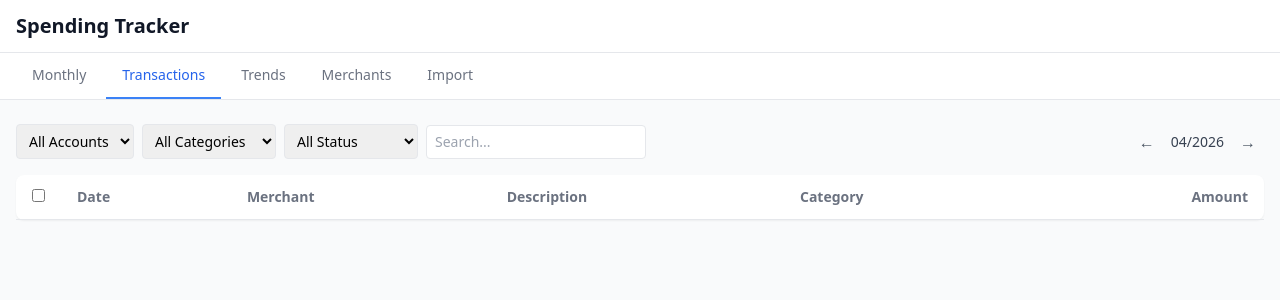
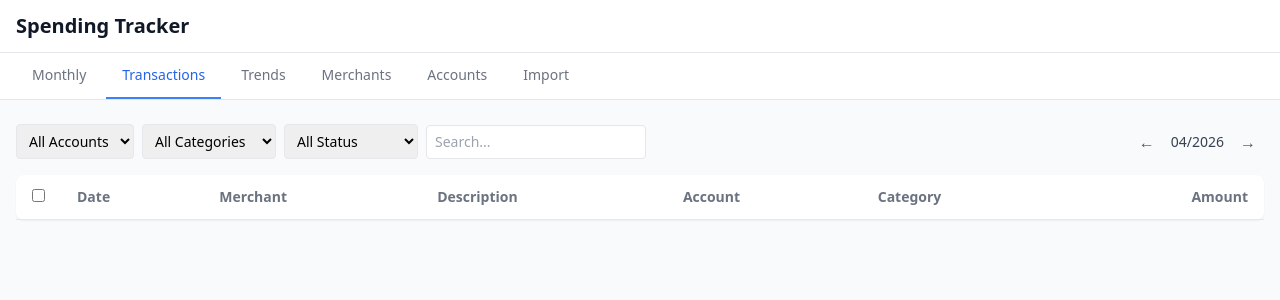
Before and after one commit to mrdefenestrator/spending, a Flask app: page /transactions in a window 1280 px wide. Shown: the top 300 px of the page. Run offline with Flask 3, Linux system fonts and the light colour scheme; lists and menus that the app fills with data are empty; some libraries are stand-ins or nearby versions.

Commit message:
improvements

```diff
--- a/configs/categories.yaml
+++ b/configs/categories.yaml
@@ -23,7 +23,11 @@ categories:
     sort_order: 11
   - name: Transfer
     sort_order: 12
+  - name: Insurance
+    sort_order: 13
   - name: Fees
-    sort_order: 13
+    sort_order: 14
+  - name: Taxes
+    sort_order: 14
   - name: Other
-    sort_order: 14
+    sort_order: 15
--- a/spending/repository/aggregations.py
+++ b/spending/repository/aggregations.py
@@ -6,6 +6,7 @@ from sqlalchemy import Connection, extract, func, select
 from sqlalchemy.sql.functions import coalesce
 
 from spending.models import (
+    accounts,
     imports,
     merchant_cache,
     transaction_corrections,
@@ -46,6 +47,7 @@ def _base_query():
             _resolved_merchant(),
             _resolved_category(),
             transaction_corrections.c.id.label("correction_id"),
+            accounts.c.name.label("account_name"),
         )
         .select_from(
             transactions.join(imports, transactions.c.import_id == imports.c.id)
@@ -62,6 +64,7 @@ def _base_query():
             )
             == merchant_cache.c.merchant_name,
         )
+        .outerjoin(accounts, transactions.c.account_id == accounts.c.id)
         .where(imports.c.status == "confirmed")
     )
 
--- a/web/routes/accounts.py
+++ b/web/routes/accounts.py
@@ -1,11 +1,49 @@
 from flask import Blueprint, current_app, render_template, request
 from sqlalchemy.exc import IntegrityError
 
-from spending.repository.accounts import add_account, list_accounts
+from spending.repository.accounts import add_account, edit_account, list_accounts
 
 VALID_ACCOUNT_TYPES = {"checking", "savings", "credit_card", "other"}
 
 bp = Blueprint("accounts", __name__)
+
+
+@bp.route("/accounts")
+def index():
+    engine = current_app.config["engine"]
+    with engine.connect() as conn:
+        accts = list_accounts(conn)
+    template = (
+        "partials/accounts_content.html"
+        if request.headers.get("HX-Request")
+        else "accounts.html"
+    )
+    return render_template(template, active_tab="accounts", accounts=accts)
+
+
+@bp.route("/accounts/<int:account_id>/edit")
+def edit_form(account_id):
+    engine = current_app.config["engine"]
+    with engine.connect() as conn:
+        accts = list_accounts(conn)
+    acct = next((a for a in accts if a["id"] == account_id), None)
+    return render_template("partials/account_edit_row.html", account=acct)
+
+
+@bp.route("/accounts/<int:account_id>", methods=["POST"])
+def update(account_id):
+    name = request.form.get("name", "").strip()
+    institution = request.form.get("institution", "").strip()
+    account_type = request.form.get("account_type", "other")
+    if account_type not in VALID_ACCOUNT_TYPES:
+        account_type = "other"
+
+    engine = current_app.config["engine"]
+    with engine.connect() as conn:
+        if name and institution:
+            edit_account(conn, account_id, name=name, institution=institution, account_type=account_type)
+        accts = list_accounts(conn)
+    return render_template("partials/accounts_content.html", active_tab="accounts", accounts=accts)
 
 
 @bp.route("/accounts", methods=["POST"])
--- /dev/null
+++ b/web/templates/accounts.html
@@ -0,0 +1,4 @@
+{% extends "base.html" %}
+{% block content %}
+{% include "partials/accounts_content.html" %}
+{% endblock %}
--- a/web/templates/base.html
+++ b/web/templates/base.html
@@ -22,6 +22,7 @@
                     ("transactions", "/transactions", "Transactions"),
                     ("trends", "/trends", "Trends"),
                     ("merchants", "/merchants", "Merchants"),
+                    ("accounts", "/accounts", "Accounts"),
                     ("import", "/import", "Import"),
                 ] %}
                 {% for tab_id, tab_url, tab_label in tabs %}
--- a/web/templates/partials/import_batch.html
+++ b/web/templates/partials/import_batch.html
@@ -13,7 +13,9 @@
             <td class="py-1">{{ txn.date }}</td>
             <td class="py-1">{{ txn.merchant }}</td>
             <td class="py-1 text-gray-500">{{ txn.category }}</td>
-            <td class="py-1 text-right">${{ "%.2f"|format(txn.amount|abs) }}</td>
+            <td class="py-1 text-right {{ 'text-red-600' if txn.amount < 0 else 'text-green-600' }}">
+                {{ '-$' if txn.amount < 0 else '+$' }}{{ "%.2f"|format(txn.amount|abs) }}
+            </td>
         </tr>
         {% endfor %}
     </tbody>
--- a/web/templates/partials/monthly_drilldown.html
+++ b/web/templates/partials/monthly_drilldown.html
@@ -4,7 +4,9 @@
         <tr class="border-b border-gray-200 text-sm">
             <td class="px-8 py-2 text-gray-600">{{ txn.date }}</td>
             <td class="px-4 py-2">{{ txn.merchant }}</td>
-            <td class="px-4 py-2 text-right">${{ "%.2f"|format(txn.amount|abs) }}</td>
+            <td class="px-4 py-2 text-right {{ 'text-red-600' if txn.amount < 0 else 'text-green-600' }}">
+                {{ '-$' if txn.amount < 0 else '+$' }}{{ "%.2f"|format(txn.amount|abs) }}
+            </td>
         </tr>
         {% endfor %}
     </table>
--- a/web/templates/partials/transaction_edit.html
+++ b/web/templates/partials/transaction_edit.html
@@ -1,5 +1,5 @@
 <tr id="edit-{{ txn_id }}" class="bg-blue-50 border-b">
-    <td colspan="6" class="px-4 py-3">
+    <td colspan="7" class="px-4 py-3">
         <form hx-post="/transactions/{{ txn_id }}/category" hx-target="#content" hx-swap="innerHTML"
               class="flex items-center gap-3">
             <select name="category" class="border rounded px-2 py-1.5 text-sm">
--- a/web/templates/partials/transaction_rows.html
+++ b/web/templates/partials/transaction_rows.html
@@ -5,6 +5,7 @@
             <th class="px-4 py-3">Date</th>
             <th class="px-4 py-3">Merchant</th>
             <th class="px-4 py-3">Description</th>
+            <th class="px-4 py-3">Account</th>
             <th class="px-4 py-3">Category</th>
             <th class="px-4 py-3 text-right">Amount</th>
         </tr>
@@ -16,6 +17,7 @@
             <td class="px-4 py-3 text-sm">{{ txn.date }}</td>
             <td class="px-4 py-3 text-sm">{{ txn.merchant }}</td>
             <td class="px-4 py-3 text-sm text-gray-500">{{ txn.raw_description }}</td>
+            <td class="px-4 py-3 text-sm text-gray-500">{{ txn.account_name or '—' }}</td>
             <td class="px-4 py-3 text-sm cursor-pointer text-blue-600 hover:underline"
                 onclick="(function(){ var edit=document.getElementById('edit-{{ txn.id }}'); if(edit){ edit.remove(); } })()"
                 hx-trigger="click[!document.getElementById('edit-{{ txn.id }}')]"
@@ -24,7 +26,9 @@
                 hx-swap="afterend">
                 {{ txn.category }}
             </td>
-            <td class="px-4 py-3 text-right">${{ "%.2f"|format(txn.amount|abs) }}</td>
+            <td class="px-4 py-3 text-right {{ 'text-red-600' if txn.amount < 0 else 'text-green-600' }}">
+                {{ '-$' if txn.amount < 0 else '+$' }}{{ "%.2f"|format(txn.amount|abs) }}
+            </td>
         </tr>
         {% endfor %}
     </tbody>
```
Also changed, not shown: web/templates/partials/account_edit_row.html (added, +24 -0 lines), web/templates/partials/accounts_content.html (added, +31 -0 lines), web/templates/partials/monthly_table.html (+6 -2 lines), web/templates/partials/trends_table.html (+9 -3 lines).
